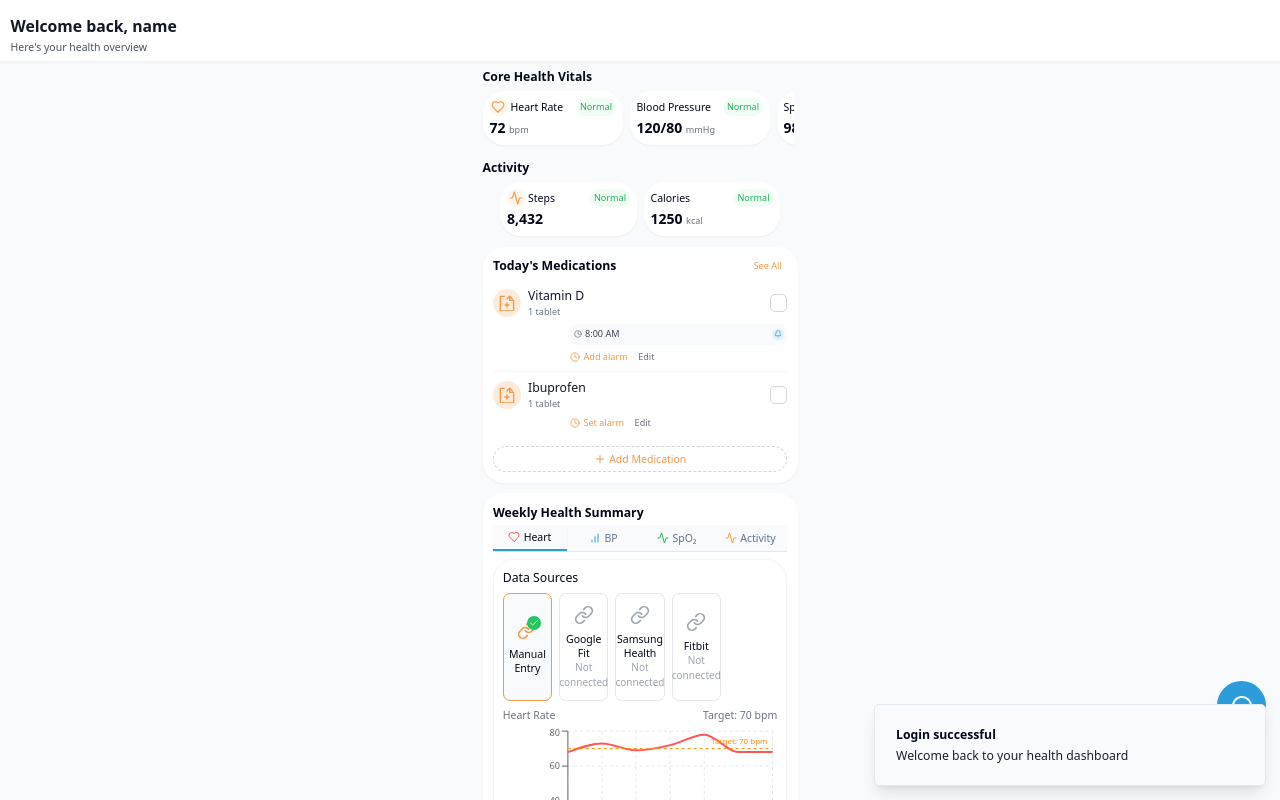
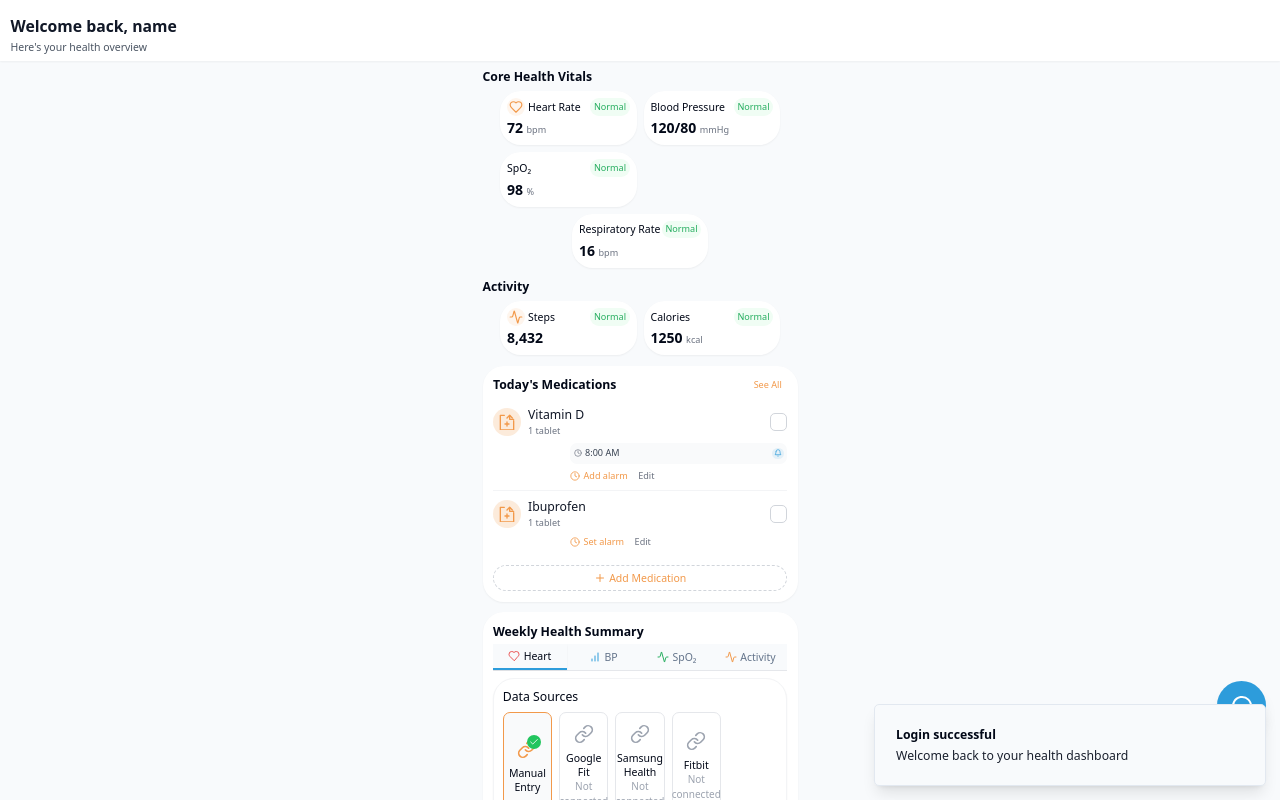
Before and after one commit to Taj543/empathic-health-nexus, a React (Vite) app: page / in a window 1280 px wide. Both pictures are taken after typing "name@example.com", "Sample123" into the empty fields and a click on the button "Sign In". Built offline with nearby package versions, Linux system fonts and the light colour scheme.

Commit message:
Refactor: Adjust HealthMetricGrid layout
Change the layout of the HealthMetricGrid to display the first two items in a row and the last item centered.

```diff
--- a/src/components/health/HealthMetricGrid.tsx
+++ b/src/components/health/HealthMetricGrid.tsx
@@ -7,16 +7,48 @@ interface HealthMetricGridProps {
   children: React.ReactNode;
   className?: string;
   scrollable?: boolean;
+  centerLastItem?: boolean;
 }
 
-export function HealthMetricGrid({ children, className, scrollable = false }: HealthMetricGridProps) {
-  return scrollable ? (
-    <div className={cn("w-full overflow-x-auto android-scroll scrollbar-none pb-1 -mx-1 px-1", className)}>
-      <div className="grid grid-flow-col auto-cols-[120px] md:auto-cols-[140px] gap-2 w-max mx-auto">
-        {children}
+export function HealthMetricGrid({
+  children,
+  className,
+  scrollable = false,
+  centerLastItem = false
+}: HealthMetricGridProps) {
+
+  const childrenArray = React.Children.toArray(children);
+
+  if (scrollable) {
+    return (
+      <div className={cn("w-full overflow-x-auto android-scroll scrollbar-none pb-1 -mx-1 px-1", className)}>
+        <div className="grid grid-flow-col auto-cols-[120px] md:auto-cols-[140px] gap-2 w-max mx-auto">
+          {children}
+        </div>
       </div>
-    </div>
-  ) : (
+    );
+  }
+
+  if (centerLastItem && childrenArray.length > 0) {
+    const lastItem = childrenArray.pop();
+
+    return (
+      <div className={cn("w-[95%] max-w-xs mx-auto", className)}>
+        <div className="grid grid-cols-2 gap-2 mb-2">
+          {childrenArray}
+        </div>
+        {lastItem && (
+          <div className="flex justify-center">
+            <div className="w-[calc(50%-4px)]">
+              {lastItem}
+            </div>
+          </div>
+        )}
+      </div>
+    );
+  }
+
+  return (
     <div className={cn("grid grid-cols-2 gap-2 mx-auto w-[95%] max-w-xs", className)}>
       {children}
     </div>
--- a/src/pages/Index.tsx
+++ b/src/pages/Index.tsx
@@ -204,7 +204,7 @@ const Index = () => {
           {/* Health Metrics Categories */}
           <div className="mb-3">
             <h2 className="text-sm font-semibold mb-1.5">Core Health Vitals</h2>
-            <HealthMetricGrid scrollable={true}>
+            <HealthMetricGrid centerLastItem={true}>
               <HealthMetricCard
                 title="Heart Rate"
                 value={healthMetrics.heartRate}
```
